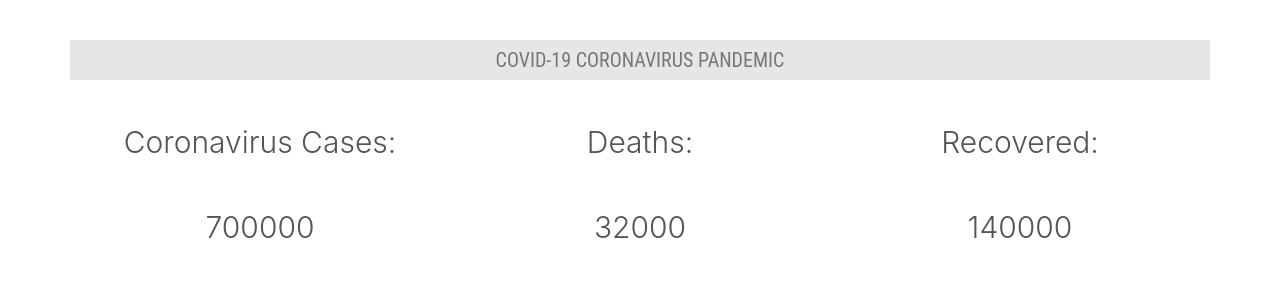
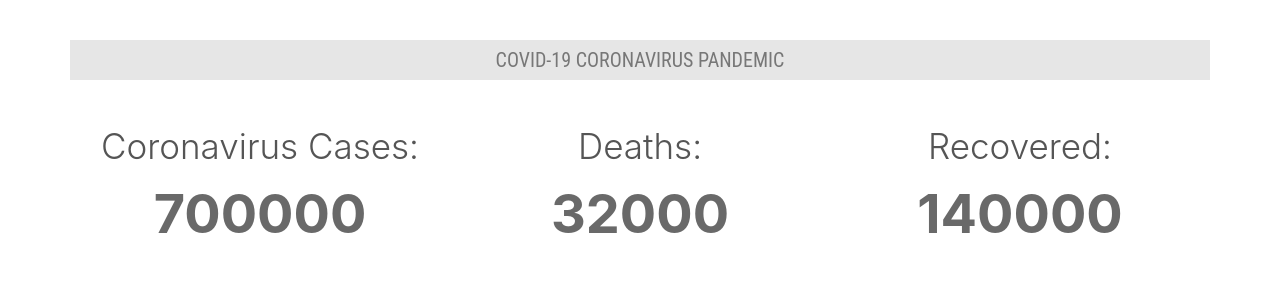
Before and after one commit to UTKx/covidtracker, a Django app: template covid19/tracker/templates/index.html in a window 1280 px wide. Shown: the part 56-356 px from the top of the page. Run offline with Django 3.2, Linux system fonts and the light colour scheme; the template is opened without the code that fills it, so the values that code supplies are empty; some libraries are stand-ins or nearby versions.

Commit message:
added changes

```diff
--- a/covid19/covid19/urls.py
+++ b/covid19/covid19/urls.py
@@ -16,7 +16,10 @@ Including another URLconf
 from django.contrib import admin
 from django.urls import path
 
+from tracker import views
+
 
 urlpatterns = [
     path('admin/', admin.site.urls),
+    path('', views.track_all)
 ]
--- a/covid19/tracker/templates/index.html
+++ b/covid19/tracker/templates/index.html
@@ -21,7 +21,7 @@
         crossorigin="anonymous"></script>
 
     <style>
-        .my-col{
+        .my-col {
             margin-top: 40px;
             text-align: center;
             background-color: #e6e6e6;
@@ -31,13 +31,20 @@
             font-family: 'Roboto Condensed', sans-serif;
         }
 
-        .focus-col{
+        .focus-col {
             margin-top: 40px;
             text-align: center;
             /* background-color: #e6e6e6; */
-            font-size: 30px;
+            font-size: 35px;
             font-weight: 300;
             color: #555;
+        }
+
+        .focus-col2 {
+            text-align: center;
+            font-size: 54px;
+            font-weight: 700;
+            color: #696969;
         }
     </style>
 </head>
@@ -60,15 +67,32 @@
 
     <div class="container">
         <div class="row">
-            <div class="col-md-4 focus-col">Coronavirus Cases:</div>
-            <div class="col-md-4 focus-col">Deaths:</div>
-            <div class="col-md-4 focus-col">Recovered:</div>
+            <div class="col-md-4">
+                <div class="row">
+                    <div class="col focus-col">Coronavirus Cases:</div>
+                </div>
+                <div class="row">
+                    <div class="col focus-col2">700000</div>
+                </div>
+            </div>
+            <div class="col-md-4">
+                <div class="row">
+                    <div class="col focus-col">Deaths:</div>
+                </div>
+                <div class="row">
+                    <div class="col focus-col2">32000</div>
+                </div>
+            </div>
+            <div class="col-md-4">
+                <div class="row">
+                    <div class="col focus-col">Recovered:</div>
+                </div>
+                <div class="row">
+                    <div class="col focus-col2">140000</div>
+                </div>
+            </div>
         </div>
-        <div class="row">
-            <div class="col-md-4 focus-col">700000</div>
-            <div class="col-md-4 focus-col">32000</div>
-            <div class="col-md-4 focus-col">140000</div>
-        </div>
+
     </div>
 
 </body>
```
Also changed, not shown: covid19/tracker/views.py (+10 -0 lines).
